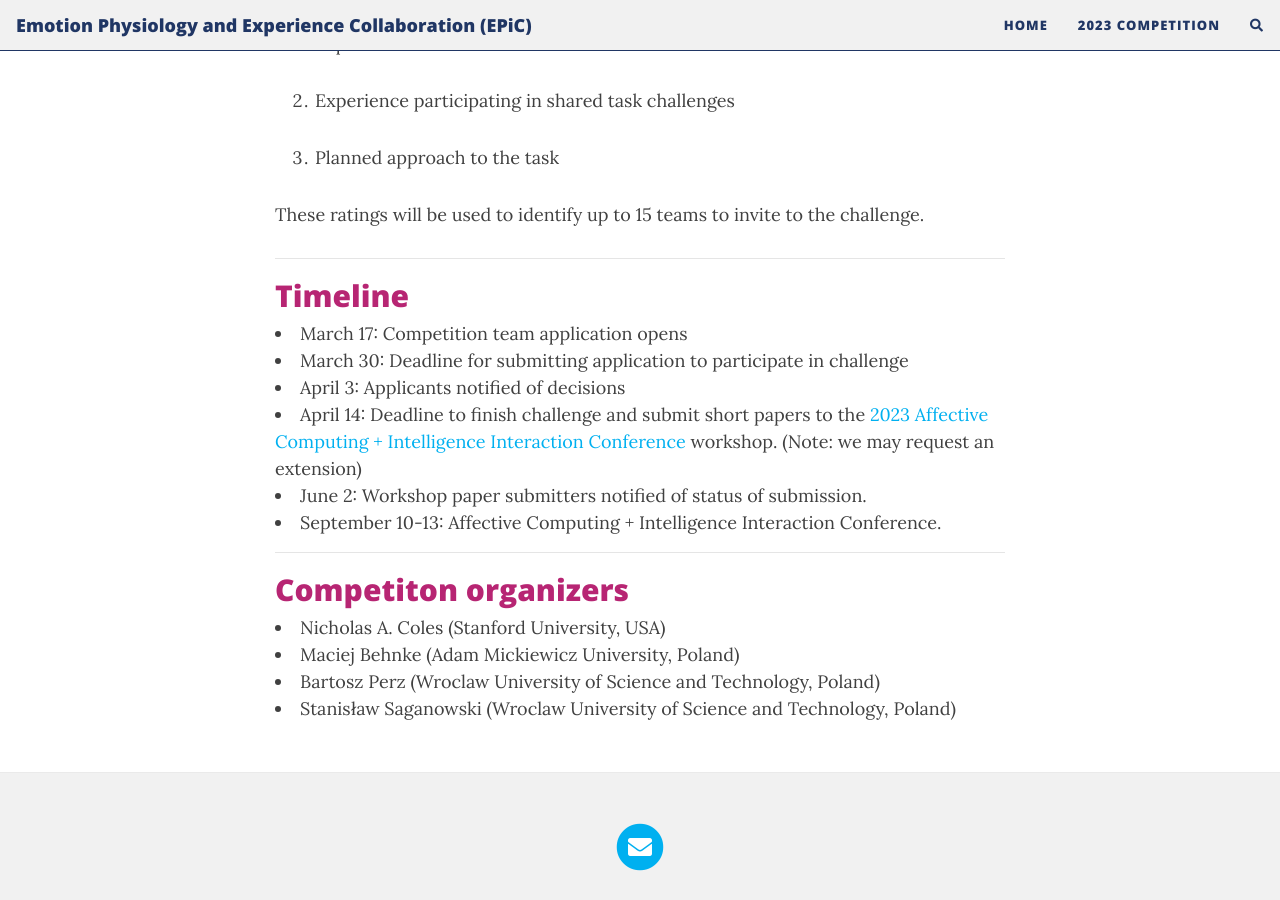
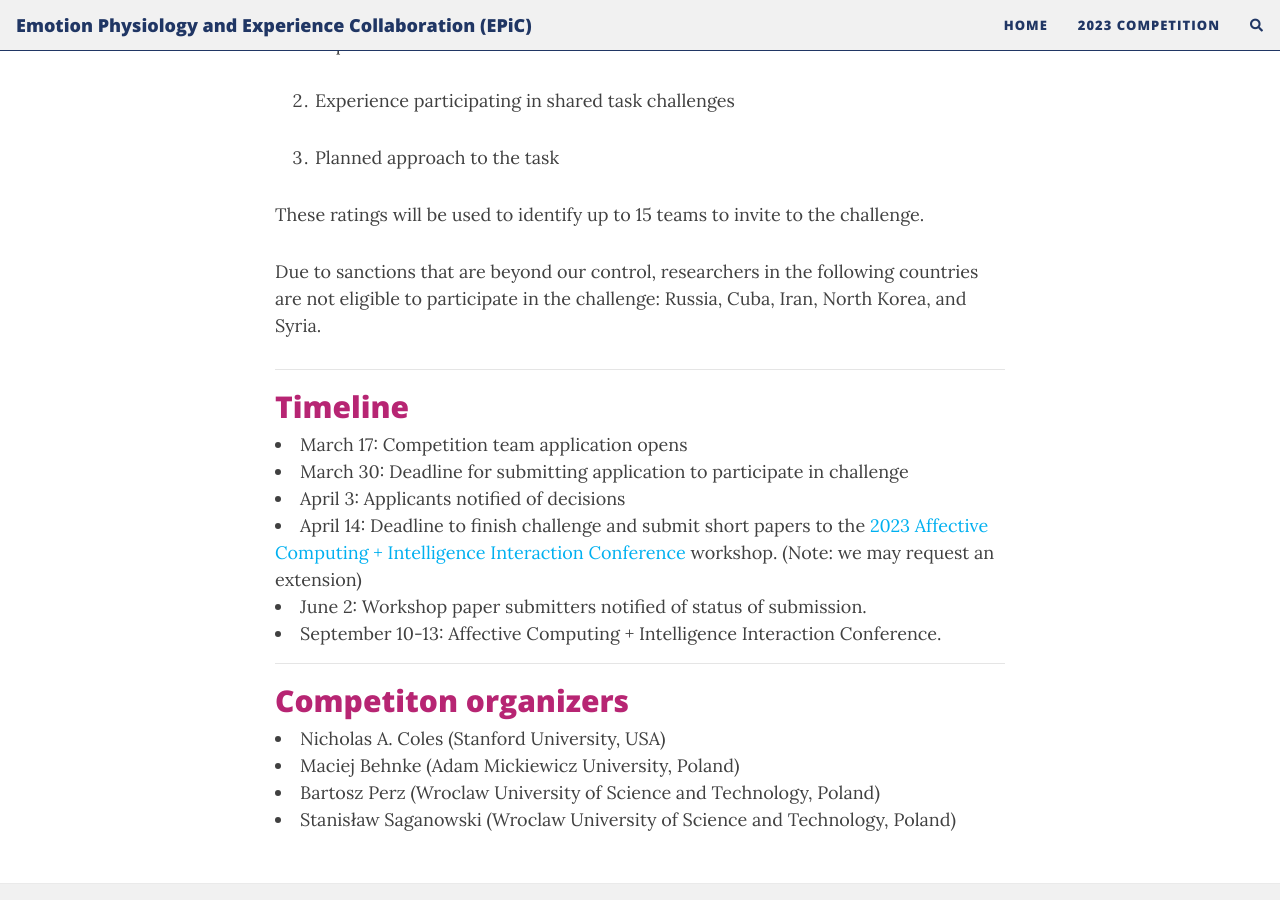
Before and after one commit to epic-collab/epic-collab.github.io, a Jekyll site: the page built from competition.md, in a window 1280 px wide and 900 px high, scrolled down 1768 px. Built offline with Jekyll 4.4.1, drawn with Linux system fonts in a browser that asks for light colours; nearby versions of some CDN libraries; comment, search, counter and statistics services are not loaded; some of the changed lines change nothing that is shown; some of the changed text lies outside the part shown.

Commit message:
Update competition.md

```diff
--- a/competition.md
+++ b/competition.md
@@ -6,7 +6,7 @@ title: 2023 competition
 For our 2023 competition, teams will compete to see who can best use measures of physiology to model moment-to-moment ratings of two elementary components of emotional experience: feelings of valence and arousals. Afterwards, these teams researchers will collaborate on a paper that describes the competition results and future directions for improving the accuracy and generalizability of emotion recognition research. <br><br>Each team will be eligible to receive (a) $300 USD for participation, and (b) one of three $200 USD performance-based award. To express interest in joining the competition, please fill out this <a href = "https://forms.gle/gUtxGkgHbTkyhcaQ9">form</a>.
 
 ***
-## Competition Details
+## Competition Overview
 
 <section>
   <div class="container">
@@ -21,7 +21,7 @@ For our 2023 competition, teams will compete to see who can best use measures of
       </div>
       <div class="col-sm-9">
         <h3>Competitor Selection</h3>
-        Teams (or individuals) can apply to participate in the competition if they (1) have significant experience in machine learning, and (2) are  affiliated with an academic institution. Up to 15 teams will be chosen to participate in the initiative.
+        Teams (or individuals) can apply to participate in the competition if they (1) have significant experience in machine learning, and (2) are affiliated with an academic institution. Up to 15 teams will be chosen to participate in the initiative.
 
       </div>
     </div>
@@ -77,6 +77,8 @@ The competition organizers will review applications and rate the teams on the th
 
 These ratings will be used to identify up to 15 teams to invite to the challenge.
 
+Due to sanctions that are beyond our control, researchers in the following countries are not eligible to participate in the challenge: Russia, Cuba, Iran, North Korea, and Syria.
+
 ***
 ## Timeline
 
```
